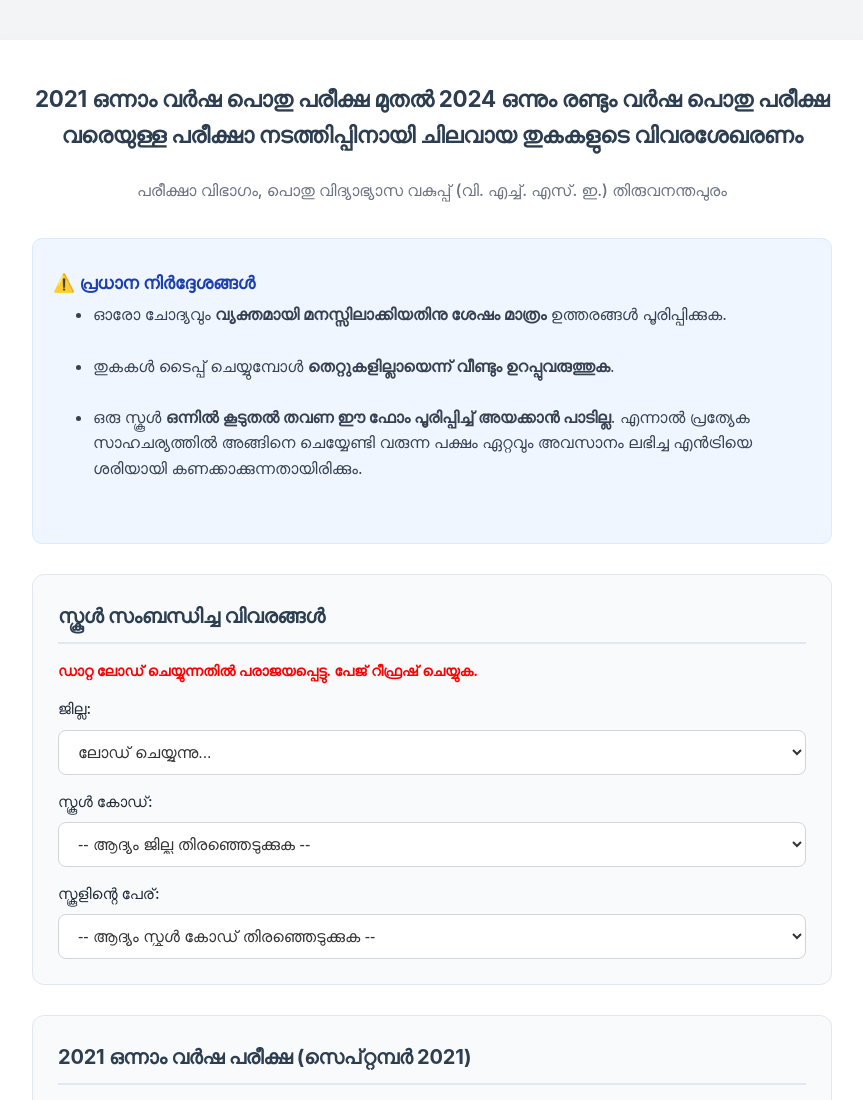
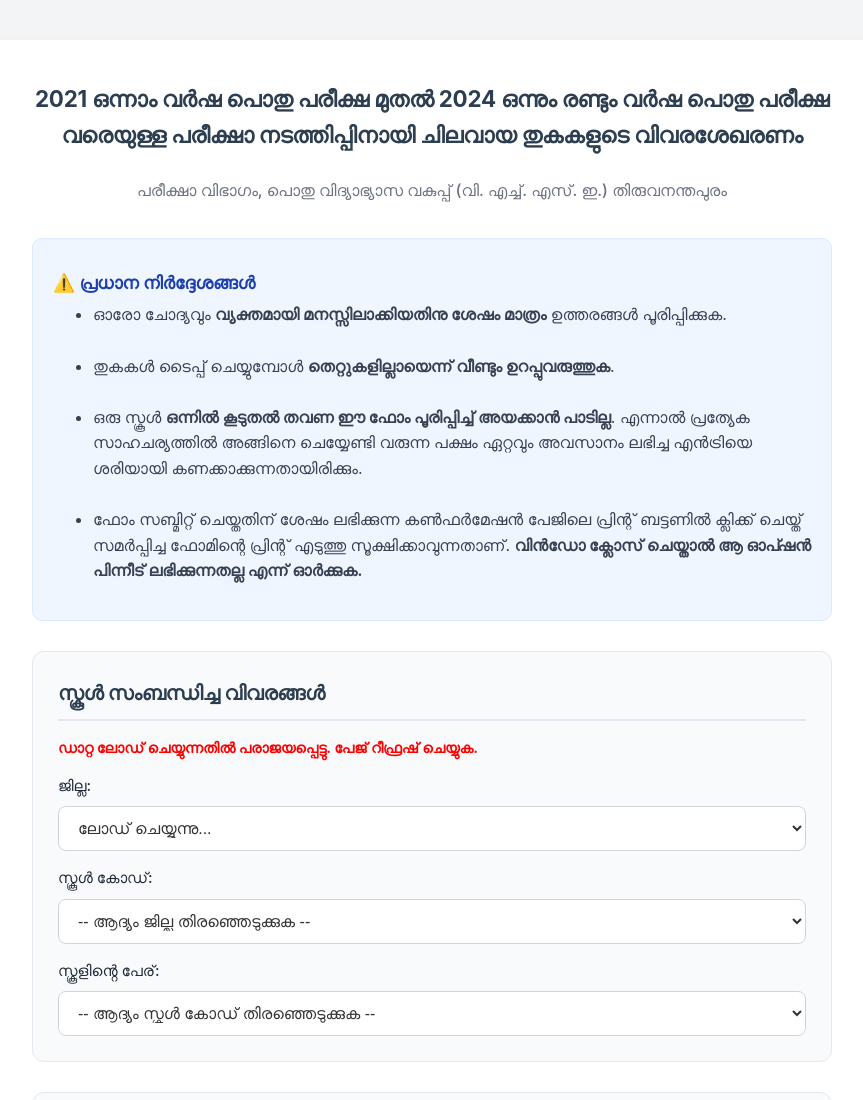
Before and after one commit to vhsexamination-lang/pd-account-form, a plain HTML site: page index.html in a window 1280 px wide. Shown: the top 1100 px of the page, without its empty margins (208-1071 px from the left). Drawn offline with Linux system fonts and the light colour scheme; no server answers.

Commit message:
New-Instruction-added

```diff
--- a/index.html
+++ b/index.html
@@ -420,6 +420,7 @@
             <li>തുകകൾ ടൈപ്പ് ചെയ്യുമ്പോൾ <b>തെറ്റുകളില്ലായെന്ന് വീണ്ടും ഉറപ്പുവരുത്തുക</b>.</li><br>
             <li>ഒരു സ്കൂൾ <b>ഒന്നിൽ കൂടുതൽ തവണ ഈ ഫോം പൂരിപ്പിച്ച് അയക്കാൻ പാടില്ല</b>. എന്നാൽ പ്രത്യേക സാഹചര്യത്തിൽ അങ്ങിനെ
                 ചെയ്യേണ്ടി വരുന്ന പക്ഷം ഏറ്റവും അവസാനം ലഭിച്ച എൻട്രിയെ ശരിയായി കണക്കാക്കുന്നതായിരിക്കും.</li><br>
+            <li>ഫോം സബ്മിറ്റ് ചെയ്തതിന് ശേഷം ലഭിക്കുന്ന കൺഫർമേഷൻ പേജിലെ പ്രിന്റ് ബട്ടണിൽ ക്ലിക്ക് ചെയ്ത് സമർപ്പിച്ച ഫോമിന്റെ പ്രിന്റ് എടുത്തു സൂക്ഷിക്കാവുന്നതാണ്. <b>വിൻഡോ ക്ലോസ് ചെയ്താൽ ആ ഓപ്ഷൻ പിന്നീട് ലഭിക്കുന്നതല്ല എന്ന് ഓർക്കുക.</b></li>
         </ul>
     </div>
 
```
